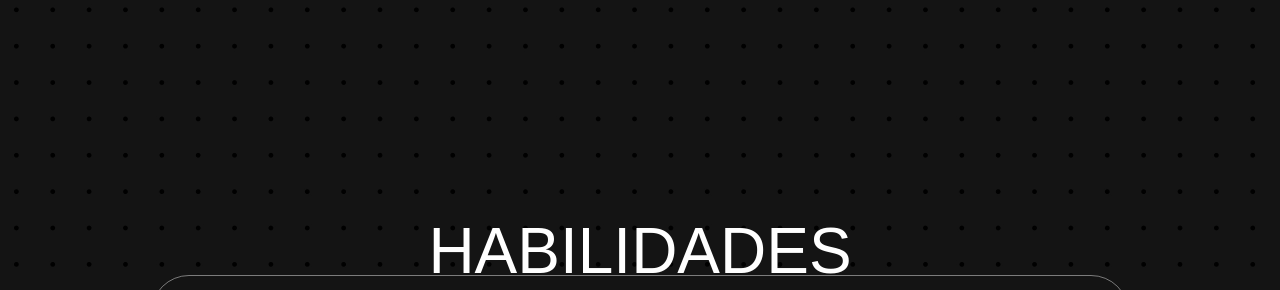
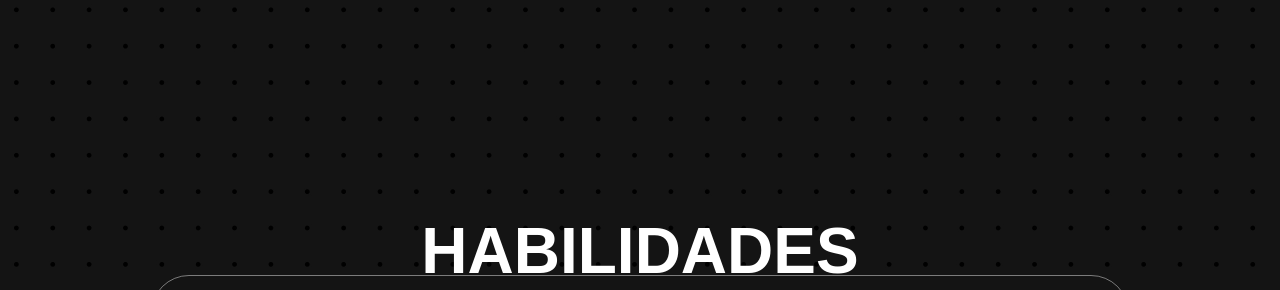
Before and after one commit to bvp000/Site-Portfolio-BVP, a plain HTML site: page index.html in a window 1280 px wide. Shown: the part 772-1062 px from the top of the page. Drawn offline with Linux system fonts and the light colour scheme.

Commit message:
update 06.11 v5

```diff
--- a/siteportfoliobvp.css
+++ b/siteportfoliobvp.css
@@ -1,8 +1,8 @@
 @charset"UTF-8";
 @font-face {
     font-family: 'Briller';
-    src:url('assets/Briller.ttf')  format ('truetype');
-    font-weight: 400;
+    src:url('assets/Briller.woff2')  format ('woff2');
+    font-weight: 800;
     font-style: normal;
     font-display: swap;
 }
@@ -88,7 +88,7 @@ main > section:first-child {
 
 h1 {
     font-family: Briller, sans-serif !important;
-    font-weight: 400;
+    font-weight: 800;
     font-size: clamp(10px,5vw,70px);
 }
 p {
```
Also changed, not shown: assets/Briller.woff2 (added).
